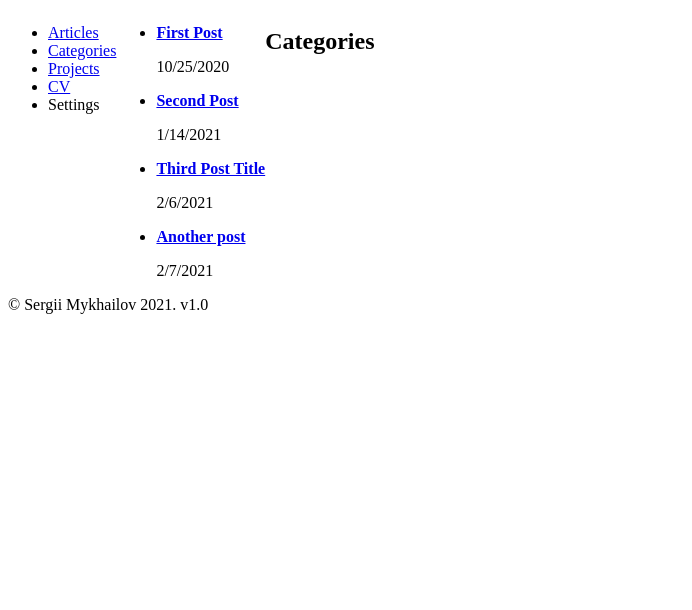
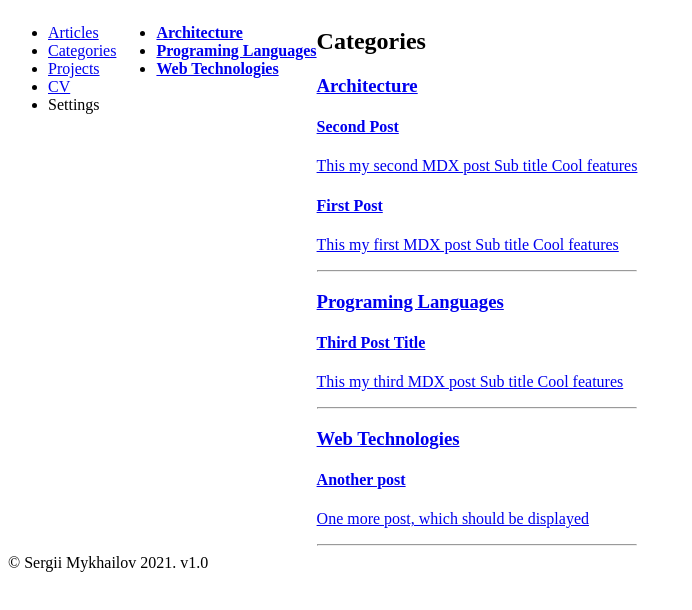
Before and after one commit to smykhailov/sergii-dev, a Gatsby site: page /categories in a window 1280 px wide. Shown: the whole page, without its empty margins (0-692 px from the left). Built offline with nearby package versions, Linux system fonts and the light colour scheme; Gatsby itself is replaced by a stand-in of ours; what emotion-reset would draw is missing.

Commit message:
Display categories (#3)
* Added categories list

* Added categories navigation

* Added category display

* Added list of posts per category

```diff
--- a/gatsby-config.js
+++ b/gatsby-config.js
@@ -34,9 +34,9 @@ module.exports = {
       },
     },
     {
-      resolve: `gatsby-plugin-typegen`,
+      resolve: "gatsby-plugin-typegen",
       options: {
-        outputPath: `src/generated/gatsby-types.d.ts`,
+        outputPath: "src/generated/gatsby-types.d.ts",
         emitSchema: {
           "src/generated/gatsby-schema.graphql": true,
           "src/generated/gatsby-introspection.json": true,
--- a/gatsby-node.js
+++ b/gatsby-node.js
@@ -1,5 +1,18 @@
 const path = require("path");
 const { createFilePath } = require("gatsby-source-filesystem");
+const slugify = require("slugify");
+
+exports.onCreateWebpackConfig = ({ stage, actions }) => {
+  if (stage.startsWith("develop")) {
+    actions.setWebpackConfig({
+      resolve: {
+        alias: {
+          "react-dom": "@hot-loader/react-dom",
+        },
+      },
+    });
+  }
+};
 
 exports.onCreateNode = ({ node, actions, getNode }) => {
   const { createNodeField } = actions;
@@ -26,6 +39,9 @@ exports.createPages = async ({ graphql, actions, reporter }) => {
         edges {
           node {
             id
+            frontmatter {
+              category
+            }
             fields {
               slug
             }
@@ -44,6 +60,16 @@ exports.createPages = async ({ graphql, actions, reporter }) => {
 
   posts.forEach(({ node }) => {
     createPage({
+      path: `/categories/${slugify(
+        node.frontmatter.category
+      ).toLocaleLowerCase()}`,
+      component: path.resolve("./src/components/category.tsx"),
+      context: {
+        category: node.frontmatter.category,
+      },
+    });
+
+    createPage({
       path: node.fields.slug,
       component: path.resolve("./src/components/article.tsx"),
       // context: { slug: article.fields.slug },
--- a/package.json
+++ b/package.json
@@ -37,9 +37,11 @@
     "gatsby-plugin-typescript-checker": "^1.1.1",
     "gatsby-source-filesystem": "^2.11.0",
     "react": "^16.13.1",
-    "react-dom": "^16.13.1"
+    "react-dom": "^16.13.1",
+    "slugify": "^1.4.6"
   },
   "devDependencies": {
+    "@hot-loader/react-dom": "^17.0.1",
     "eslint": "^7.19.0",
     "eslint-config-prettier": "^7.2.0",
     "eslint-plugin-css-modules": "^2.11.0",
--- a/src/components/left-pane/categories-list.tsx
+++ b/src/components/left-pane/categories-list.tsx
@@ -1,29 +1,21 @@
 import React, { FC } from "react";
 import { graphql, Link, useStaticQuery } from "gatsby";
+import slugify from "slugify";
 
 const CategoriesList: FC<{}> = () => {
-  const { edges } = useCategoriesListQuery();
+  const { distinct: categories } = useCategoriesListQuery();
 
   return (
     <div>
       <ul>
-        {edges.map(edge => {
-          if (!edge.node.fields?.slug || !edge.node.frontmatter?.date) {
-            return null;
-          }
-
-          const {
-            id,
-            fields: { slug },
-            frontmatter: { title, date },
-          } = edge.node;
+        {categories.map(category => {
+          const slug = `/categories/${slugify(category).toLocaleLowerCase()}`;
 
           return (
-            <li key={id}>
+            <li key={slug}>
               <Link to={slug}>
-                <strong>{title}</strong>
+                <strong>{category}</strong>
               </Link>
-              <p>{new Date(date).toLocaleDateString()}</p>
             </li>
           );
         })}
@@ -39,19 +31,7 @@ export const useCategoriesListQuery = () => {
         sort: { fields: [frontmatter___category], order: ASC }
         filter: { frontmatter: { published: { eq: true } } }
       ) {
-        edges {
-          node {
-            id
-            frontmatter {
-              title
-              category
-              date
-            }
-            fields {
-              slug
-            }
-          }
-        }
+        distinct(field: frontmatter___category)
       }
     }
   `);
--- a/src/pages/articles.tsx
+++ b/src/pages/articles.tsx
@@ -12,7 +12,7 @@ const ArticlesPage: FC<{
   return (
     <Layout aside={<ArticlesList />}>
       <main>
-        <h1>Posts</h1>
+        <h1>Articles</h1>
         <ul>
           {edges.map(edge => {
             if (!edge.node.fields?.slug || !edge.node.frontmatter?.date) {
@@ -33,6 +33,7 @@ const ArticlesPage: FC<{
                 </Link>
                 <p>{new Date(date).toLocaleDateString()}</p>
                 <p>{excerpt}</p>
+                <hr />
               </li>
             );
           })}
--- a/src/pages/categories.tsx
+++ b/src/pages/categories.tsx
@@ -2,15 +2,63 @@ import React, { FC } from "react";
 
 import Layout from "@components/layout";
 import CategoriesList from "@components/left-pane/categories-list";
+import { graphql, Link } from "gatsby";
+import slugify from "slugify";
 
-const CategoriesPage: FC<{}> = () => {
+const CategoriesPage: FC<{
+  data: GatsbyTypes.CategoriesPageDataQuery;
+}> = props => {
   return (
     <Layout aside={<CategoriesList />}>
       <main>
         <h2>Categories</h2>
+
+        {props.data.allMdx.group.map(group => {
+          return (
+            <>
+              <Link
+                to={`/categories/${slugify(
+                  group.fieldValue!
+                ).toLocaleLowerCase()}`}
+              >
+                <h3>{group.fieldValue!}</h3>
+              </Link>
+              {group.nodes.slice(0, 3).map(node => (
+                <Link key={node.fields?.slug!} to={node.fields?.slug!}>
+                  <h4>{node.frontmatter?.title}</h4>
+                  <p>{node.excerpt}</p>
+                </Link>
+              ))}
+              <hr />
+            </>
+          );
+        })}
       </main>
     </Layout>
   );
 };
 
+export const query = graphql`
+  query CategoriesPageData {
+    allMdx(
+      sort: { fields: [frontmatter___date], order: DESC }
+      filter: { frontmatter: { published: { eq: true } } }
+    ) {
+      group(field: frontmatter___category) {
+        fieldValue
+        nodes {
+          fields {
+            slug
+          }
+          frontmatter {
+            date
+            title
+          }
+          excerpt
+        }
+      }
+    }
+  }
+`;
+
 export default CategoriesPage;
```
Also changed, not shown: src/components/article.tsx (+7 -16 lines), src/components/category.tsx (added, +55 -0 lines), 1 other file.
